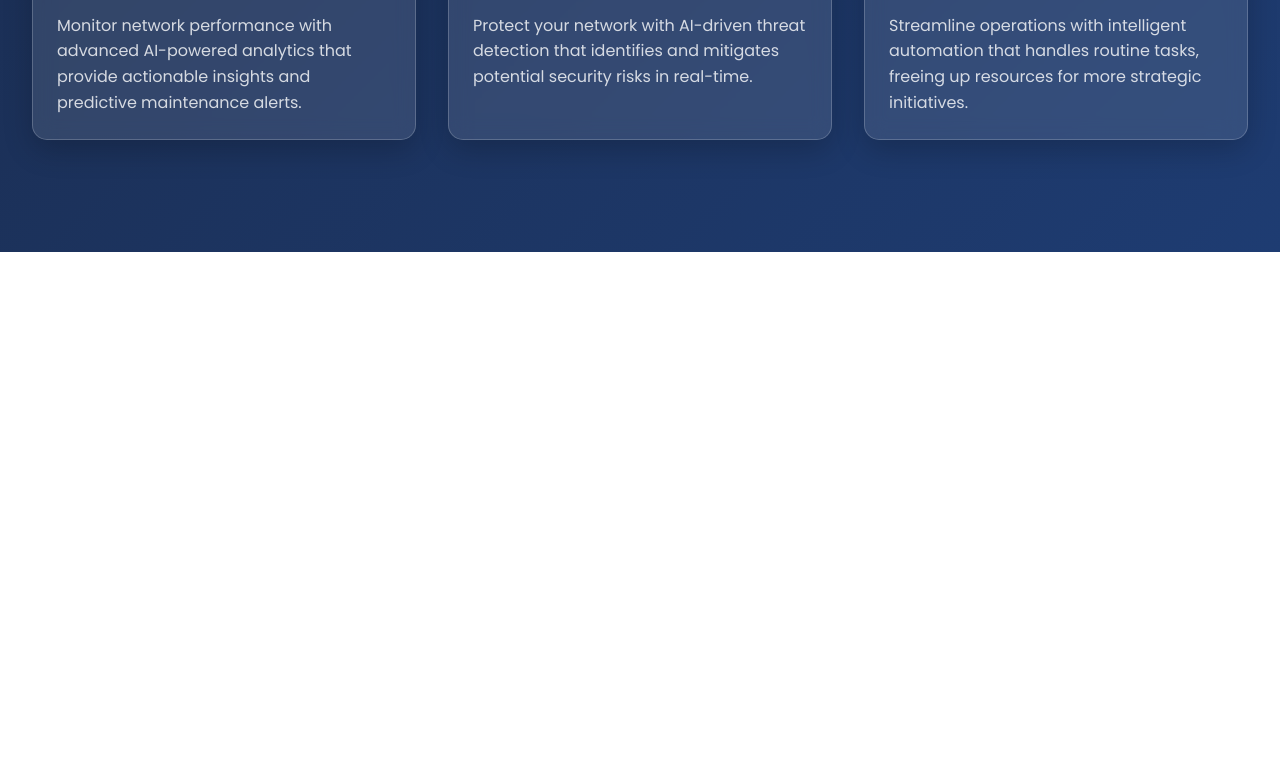
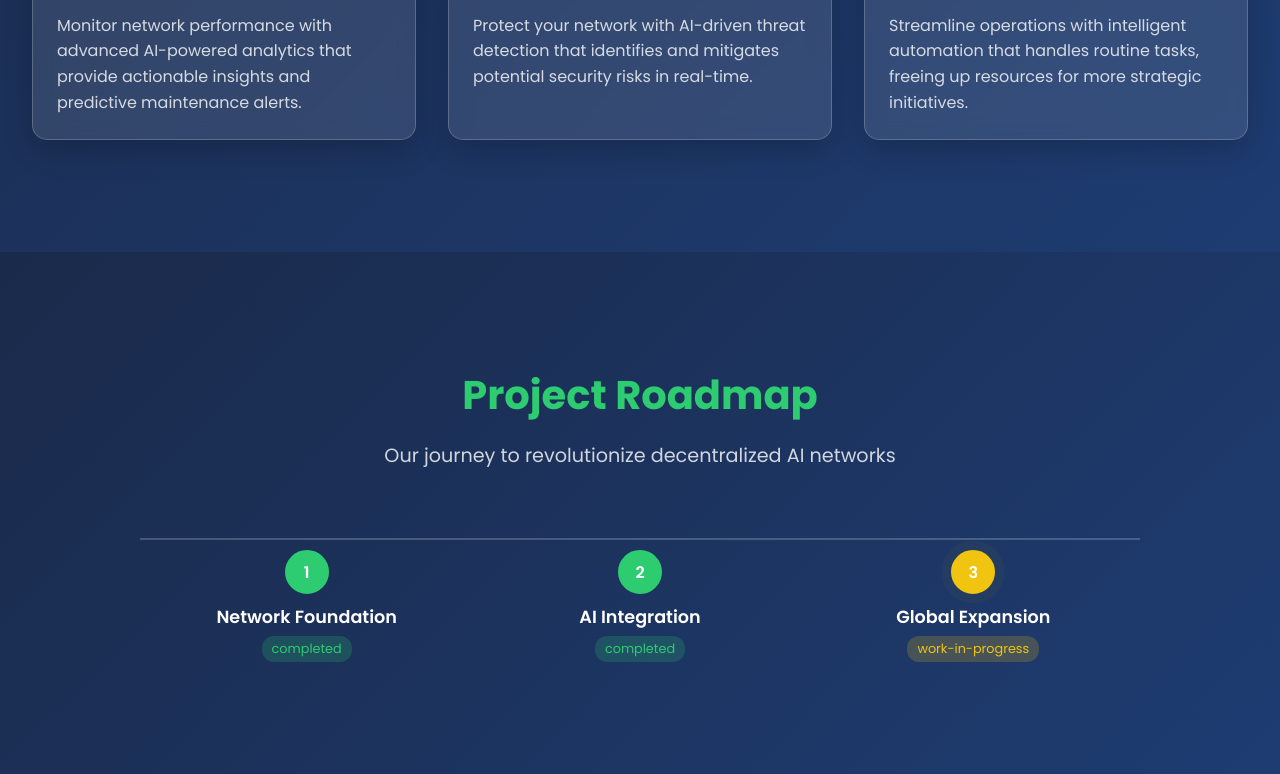
Before and after one commit to Bitcoin-Intelligence/BitAI-Website, a plain HTML site: page index.html in a window 1280 px wide. Shown: the part 2335-3109 px from the top of the page. Before the commit the page ends 2587 px from the top, so only its background shows below. Drawn offline with Linux system fonts and the light colour scheme.

Commit message:
Add roadmap section

```diff
--- a/index.html
+++ b/index.html
@@ -134,6 +134,31 @@
             </div>
         </div>
     </section>
+    <section class="roadmap-section">
+        <div class="roadmap-container">
+            <div class="roadmap-title">
+                <h2>Project Roadmap</h2>
+                <p>Our journey to revolutionize decentralized AI networks</p>
+            </div>
+            <div class="stepper">
+                <div class="step completed">
+                    <div class="step-circle">1</div>
+                    <div class="step-label">Network Foundation</div>
+                    <div class="step-status">completed</div>
+                </div>
+                <div class="step completed">
+                    <div class="step-circle">2</div>
+                    <div class="step-label">AI Integration</div>
+                    <div class="step-status">completed</div>
+                </div>
+                <div class="step work-in-progress">
+                    <div class="step-circle">3</div>
+                    <div class="step-label">Global Expansion</div>
+                    <div class="step-status">work-in-progress</div>
+                </div>
+            </div>
+        </div>
+    </section>
     <script src="script.js"></script>
 </body>
 </html>
--- a/styles.css
+++ b/styles.css
@@ -509,6 +509,127 @@ body {
     flex: 1;
 }
 
+/* Roadmap section styles */
+.roadmap-section {
+    padding: 5rem 2rem;
+    background: linear-gradient(135deg, #1a2a4a, #1e3c72);
+    color: white;
+}
+
+.roadmap-container {
+    max-width: 1400px;
+    margin: 0 auto;
+}
+
+.roadmap-title {
+    text-align: center;
+    margin-bottom: 3rem;
+}
+
+.roadmap-title h2 {
+    font-size: 2.5rem;
+    font-weight: 700;
+    margin-bottom: 1rem;
+    color: #2ecc71;
+}
+
+.roadmap-title p {
+    font-size: 1.2rem;
+    color: rgba(255, 255, 255, 0.8);
+    max-width: 700px;
+    margin: 0 auto;
+}
+
+.stepper {
+    display: flex;
+    justify-content: space-between;
+    position: relative;
+    max-width: 1000px;
+    margin: 0 auto;
+    padding: 2rem 0;
+}
+
+.stepper::before {
+    content: '';
+    position: absolute;
+    top: 20px;
+    left: 0;
+    width: 100%;
+    height: 2px;
+    background: rgba(255, 255, 255, 0.2);
+    z-index: 1;
+}
+
+.step {
+    position: relative;
+    z-index: 2;
+    text-align: center;
+    flex: 1;
+}
+
+.step-circle {
+    width: 40px;
+    height: 40px;
+    border-radius: 50%;
+    background: rgba(46, 204, 113, 0.2);
+    border: 2px solid rgba(255, 255, 255, 0.3);
+    display: flex;
+    align-items: center;
+    justify-content: center;
+    margin: 0 auto 10px;
+    font-weight: 600;
+    color: white;
+    transition: all 0.3s ease;
+}
+
+.step.completed .step-circle {
+    background: #2ecc71;
+    border-color: #2ecc71;
+}
+
+.step.work-in-progress .step-circle {
+    background: #f1c40f;
+    border-color: #f1c40f;
+    animation: pulse 2s infinite;
+}
+
+@keyframes pulse {
+    0% {
+        box-shadow: 0 0 0 0 rgba(241, 196, 15, 0.7);
+    }
+    70% {
+        box-shadow: 0 0 0 10px rgba(241, 196, 15, 0);
+    }
+    100% {
+        box-shadow: 0 0 0 0 rgba(241, 196, 15, 0);
+    }
+}
+
+.step-label {
+    font-size: 1.1rem;
+    font-weight: 600;
+    color: white;
+    margin-bottom: 5px;
+}
+
+.step-status {
+    font-size: 0.8rem;
+    padding: 4px 10px;
+    border-radius: 12px;
+    display: inline-block;
+    background: rgba(255, 255, 255, 0.1);
+}
+
+.step.completed .step-status {
+    background: rgba(46, 204, 113, 0.2);
+    color: #2ecc71;
+}
+
+.step.work-in-progress .step-status {
+    background: rgba(241, 196, 15, 0.2);
+    color: #f1c40f;
+}
+
 @media (max-width: 768px) {
     .grid-container {
         grid-template-columns: 1fr;
```
